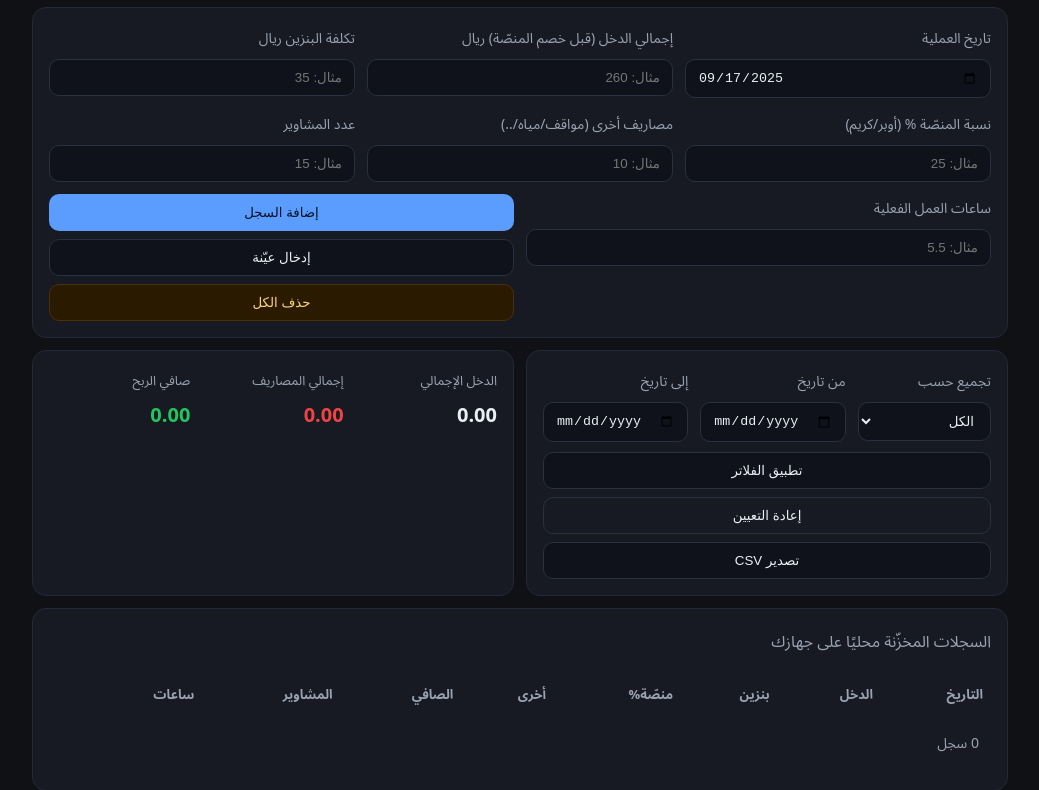
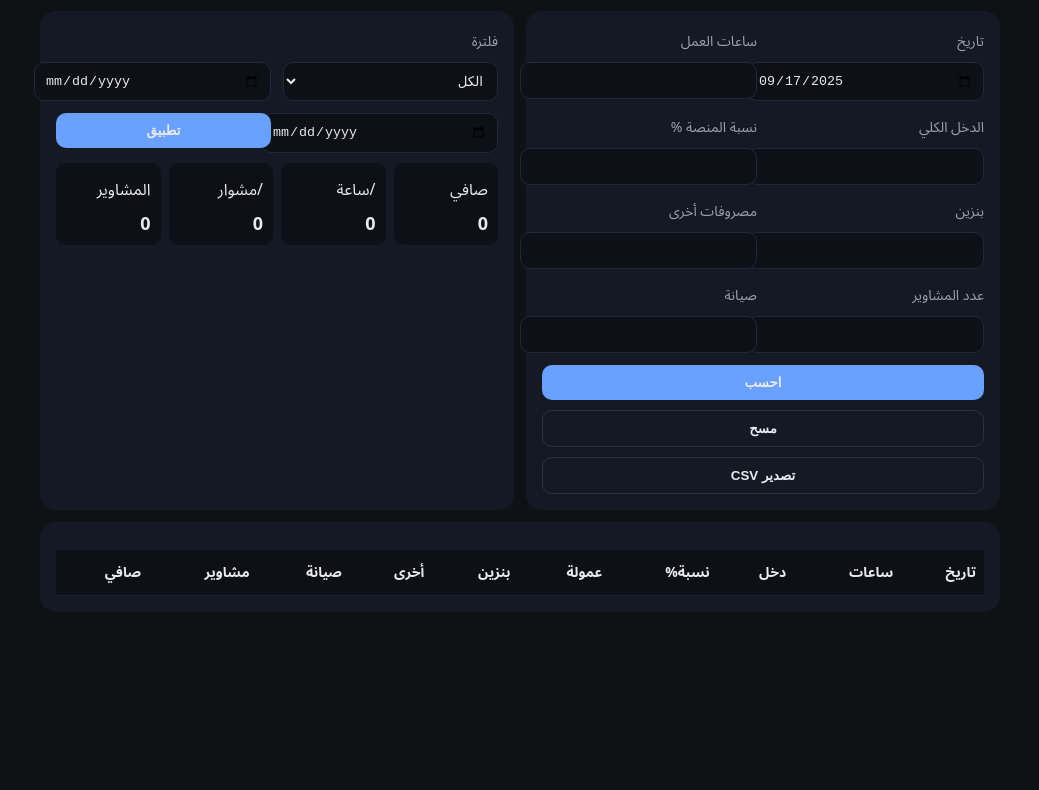
Before and after one commit to abdullahxsa/abdullah-test, a plain HTML site: page index.html in a window 1280 px wide. Shown: the part 92-882 px from the top of the page, without its empty margins (120-1159 px from the left). After the commit the page ends 800 px from the top, so only its background shows below. Drawn offline with Linux system fonts and the light colour scheme.

Commit message:
Full PWA project: index.html + manifest + sw.js

```diff
--- a/index.html
+++ b/index.html
@@ -2,174 +2,113 @@
 <html lang="ar" dir="rtl">
 <head>
   <meta charset="utf-8" />
-  <meta name="viewport" content="width=device-width,initial-scale=1" />
-  <title>حاسبة أرباح المشاوير</title>
-  <link rel="manifest" href="manifest.webmanifest">
-  <link rel="apple-touch-icon" href="icons/icon-192.png">
-  <meta name="theme-color" content="#0f1115">
+  <meta name="viewport" content="width=device-width, initial-scale=1" />
+  <title>حاسبة أرباح المشاوير </title>
+  <meta name="theme-color" content="#0f1115" />
+  <link rel="manifest" href="/abdullah-test/manifest.webmanifest" />
+  <link rel="icon" href="/abdullah-test/icons/icon-192.png" sizes="192x192" />
+  <link rel="apple-touch-icon" href="/abdullah-test/icons/icon-192.png" />
   <style>
-    :root { --bg:#0f1115; --card:#171a22; --text:#eaeef5; --muted:#9aa3b2; --accent:#5b9dff; --ok:#22c55e; --warn:#f59e0b; --bad:#ef4444; }
-    *{box-sizing:border-box} html,body{margin:0;background:var(--bg);color:var(--text);font-family:system-ui,-apple-system,"Segoe UI",Roboto,"Noto Sans Arabic","Noto Sans",Tahoma,Arial,sans-serif}
-    .container{max-width:1024px;margin:auto;padding:24px}
-    h1{font-size:28px;margin:0 0 16px;display:flex;gap:8px;align-items:center}
-    .grid{display:grid;gap:12px}
-    .card{background:var(--card);border:1px solid #242938;border-radius:14px;padding:16px}
+    :root{--bg:#0f1115;--card:#151923;--text:#e8eaef;--muted:#9aa3af;--pri:#6aa0ff;--ok:#39d98a;--bad:#ff6b6b;--br:16px}
+    body{margin:0;background:var(--bg);color:var(--text);font-family:system-ui,"Noto Sans Arabic",Tahoma,sans-serif}
+    .wrap{max-width:960px;margin:auto;padding:24px}
+    h1{margin:8px 0 16px;font-size:26px}
+    .row{display:grid;grid-template-columns:repeat(2,1fr);gap:12px}
+    .card{background:var(--card);padding:16px;border-radius:var(--br)}
     label{font-size:14px;color:var(--muted);display:block;margin-bottom:6px}
-    input,select,button{width:100%;padding:10px 12px;border-radius:10px;border:1px solid #2a3040;background:#0f121a;color:var(--text)}
-    input:focus,select:focus{outline:2px solid var(--accent);border-color:transparent}
-    .row{display:grid;grid-template-columns:repeat(2,1fr);gap:12px}
-    .row-3{display:grid;grid-template-columns:repeat(3,1fr);gap:12px}
-    .actions{display:flex;gap:8px;flex-wrap:wrap}
-    .btn{cursor:pointer;border:1px solid #2a3040;background:#0f121a}
-    .btn.primary{background:var(--accent);border-color:transparent;color:#001226}
-    .btn.warn{background:#2a1a00;border-color:#4a3100;color:#ffd37a}
-    .btn.ghost{background:transparent}
-    table{width:100%;border-collapse:separate;border-spacing:0 8px}
-    thead th{font-weight:600;color:var(--muted);text-align:right;font-size:13px;padding:4px 8px}
-    tbody td{background:#0f121a;border:1px solid #23293a;border-left:none;border-right:none;padding:10px 12px}
-    tbody tr{border-radius:10px;overflow:hidden}
-    tfoot td{color:var(--muted);font-size:14px;padding:8px 12px}
-    .stat{display:flex;flex-direction:column;gap:6px}
-    .stat .k{font-size:13px;color:var(--muted)}
-    .stat .v{font-size:20px;font-weight:700}
-    .ok{color:var(--ok)} .bad{color:var(--bad)}
-    .muted{color:var(--muted)}
-    @media (max-width:720px){ .row, .row-3{grid-template-columns:1fr} }
+    input,select,button{width:100%;padding:10px;border-radius:10px;border:1px solid #222838;background:#0d1017;color:var(--text)}
+    button{background:var(--pri);border:none;cursor:pointer;font-weight:600}
+    button.ghost{background:transparent;border:1px solid #2a3342}
+    table{width:100%;border-collapse:collapse;margin-top:12px;background:#0d1017}
+    th,td{padding:8px;border-bottom:1px solid #1a2130;font-size:14px;text-align:right}
+    tr:hover td{background:#0f141e}
+    .ok{color:var(--ok)}.bad{color:var(--bad)}
+    .stats{display:grid;grid-template-columns:repeat(4,1fr);gap:8px;margin-top:10px}
+    .stat{background:#0d1017;padding:10px;border-radius:10px}
+    .stat b{display:block;font-size:18px;margin-top:4px}
   </style>
 </head>
 <body>
-  <div class="container">
-    <h1> حاسبة أرباح المشاوير</h1>
+  <div class="wrap">
+    <h1>حاسبة أرباح المشاوير </h1>
 
-    <div class="card grid" id="formCard">
-      <div class="row-3">
-        <div>
-          <label>تاريخ العملية</label>
-          <input type="date" id="date" />
+    <div class="row">
+      <div class="card">
+        <div class="row">
+          <div><label>تاريخ</label><input type="date" id="date"></div>
+          <div><label>ساعات العمل</label><input type="number" step="0.1" id="hours"></div>
+          <div><label>الدخل الكلي</label><input type="number" id="gross"></div>
+          <div><label>نسبة المنصة %</label><input type="number" id="pct"></div>
+          <div><label>بنزين</label><input type="number" id="fuel"></div>
+          <div><label>مصروفات أخرى</label><input type="number" id="other"></div>
+          <div><label>عدد المشاوير</label><input type="number" id="rides"></div>
+          <div><label>صيانة</label><input type="number" id="maint"></div>
         </div>
-        <div>
-          <label>إجمالي الدخل (قبل خصم المنصّة)  ريال</label>
-          <input type="number" step="0.01" id="income" placeholder="مثال: 260" />
-        </div>
-        <div>
-          <label>تكلفة البنزين  ريال</label>
-          <input type="number" step="0.01" id="gas" placeholder="مثال: 35" />
+        <div style="margin-top:12px;display:flex;gap:10px;flex-wrap:wrap">
+          <button id="calcBtn">احسب</button>
+          <button class="ghost" id="clearInputs">مسح</button>
+          <button class="ghost" id="exportCsv">تصدير CSV</button>
+          <button class="ghost" id="installBtn" hidden>تثبيت التطبيق</button>
         </div>
       </div>
 
-      <div class="row-3">
-        <div>
-          <label>نسبة المنصّة % (أوبر/كريم)</label>
-          <input type="number" step="0.01" id="platform" placeholder="مثال: 25" />
-        </div>
-        <div>
-          <label>مصاريف أخرى (مواقف/مياه/..)</label>
-          <input type="number" step="0.01" id="other" placeholder="مثال: 10" />
-        </div>
-        <div>
-          <label>عدد المشاوير</label>
-          <input type="number" step="1" id="rides" placeholder="مثال: 15" />
-        </div>
-      </div>
-
-      <div class="row">
-        <div>
-          <label>ساعات العمل الفعلية</label>
-          <input type="number" step="0.1" id="hours" placeholder="مثال: 5.5" />
-        </div>
-        <div class="actions">
-          <button class="btn primary" id="addBtn">إضافة السجل</button>
-          <button class="btn" id="demoBtn" title="إدخال عينة">إدخال عيّنة</button>
-          <button class="btn warn" id="clearAllBtn">حذف الكل</button>
-        </div>
-      </div>
-    </div>
-
-    <div class="row" style="margin-top:12px">
       <div class="card">
-        <div class="row-3">
+        <label>فلترة</label>
+        <div class="row">
           <div>
-            <label>تجميع حسب</label>
-            <select id="groupBy">
+            <select id="range">
               <option value="all">الكل</option>
-              <option value="day">يومي</option>
-              <option value="week">أسبوعي</option>
-              <option value="month">شهري</option>
-              <option value="year">سنوي</option>
-              <option value="range">نطاق تاريخ</option>
+              <option value="day">اليوم</option>
+              <option value="week">الأسبوع</option>
+              <option value="month">الشهر</option>
+              <option value="year">السنة</option>
             </select>
           </div>
-          <div>
-            <label>من تاريخ</label>
-            <input type="date" id="fromDate">
-          </div>
-          <div>
-            <label>إلى تاريخ</label>
-            <input type="date" id="toDate">
-          </div>
+          <div><input type="date" id="from"></div>
+          <div><input type="date" id="to"></div>
+          <div><button id="applyFilter">تطبيق</button></div>
         </div>
-        <div class="actions" style="margin-top:10px">
-          <button class="btn" id="applyFilters">تطبيق الفلاتر</button>
-          <button class="btn ghost" id="resetFilters">إعادة التعيين</button>
-          <button class="btn" id="exportCsv">تصدير CSV</button>
-        </div>
-      </div>
-
-      <div class="card row-3">
-        <div class="stat">
-          <div class="k">الدخل الإجمالي</div>
-          <div class="v" id="sumIncome">0</div>
-        </div>
-        <div class="stat">
-          <div class="k">إجمالي المصاريف</div>
-          <div class="v bad" id="sumCosts">0</div>
-        </div>
-        <div class="stat">
-          <div class="k">صافي الربح</div>
-          <div class="v ok" id="sumProfit">0</div>
+        <div class="stats">
+          <div class="stat"><span>صافي</span><b id="s_net">0</b></div>
+          <div class="stat"><span>/ساعة</span><b id="s_hr">0</b></div>
+          <div class="stat"><span>/مشوار</span><b id="s_ride">0</b></div>
+          <div class="stat"><span>المشاوير</span><b id="s_rides">0</b></div>
         </div>
       </div>
     </div>
 
     <div class="card" style="margin-top:12px">
-      <div class="muted" style="margin-bottom:10px">السجلات المخزّنة محليًا على جهازك</div>
-      <div style="overflow:auto">
-        <table>
-          <thead>
-            <tr>
-              <th>التاريخ</th>
-              <th>الدخل</th>
-              <th>بنزين</th>
-              <th>منصّة%</th>
-              <th>أخرى</th>
-              <th>الصافي</th>
-              <th>المشاوير</th>
-              <th>ساعات</th>
-              <th></th>
-            </tr>
-          </thead>
-          <tbody id="rows"></tbody>
-          <tfoot>
-            <tr>
-              <td colspan="9" class="muted" id="countNote">0 سجل</td>
-            </tr>
-          </tfoot>
-        </table>
-      </div>
+      <table id="tbl">
+        <thead>
+          <tr><th>تاريخ</th><th>ساعات</th><th>دخل</th><th>نسبة%</th><th>عمولة</th><th>بنزين</th><th>أخرى</th><th>صيانة</th><th>مشاوير</th><th>صافي</th></tr>
+        </thead>
+        <tbody></tbody>
+      </table>
     </div>
-
-    <p class="muted" style="margin-top:12px">
-      تلميح: تقدر تثبّت الموقع كتطبيق (PWA) من المتصفح. كل بياناتك تُحفظ محليًا (LocalStorage).
-    </p>
   </div>
 
-  <script src="app.js"></script>
   <script>
-    if ('serviceWorker' in navigator) {
-      window.addEventListener('load', () => {
-        navigator.serviceWorker.register('./sw.js').catch(console.error);
-      });
-    }
+    const BASE='/abdullah-test/'; const swPath=BASE+'sw.js';
+    if('serviceWorker'in navigator){window.addEventListener('load',()=>navigator.serviceWorker.register(swPath,{scope:BASE}))}
+
+    let deferred;const installBtn=document.getElementById('installBtn');
+    window.addEventListener('beforeinstallprompt',e=>{e.preventDefault();deferred=e;installBtn.hidden=false});
+    installBtn?.addEventListener('click',async()=>{deferred.prompt();await deferred.userChoice;deferred=null;installBtn.hidden=true});
+
+    const $=id=>document.getElementById(id),inputs=['date','hours','gross','pct','fuel','other','rides','maint'].map($);
+    const [date,hours,gross,pct,fuel,other,rides,maint]=inputs;
+    const s_net=$('s_net'),s_hr=$('s_hr'),s_ride=$('s_ride'),s_rides=$('s_rides');const tbody=document.querySelector('#tbl tbody');
+    const load=()=>JSON.parse(localStorage.getItem('trip-logs')||'[]');const save=a=>localStorage.setItem('trip-logs',JSON.stringify(a));
+
+    $('calcBtn').onclick=()=>{const d=date.value||new Date().toISOString().slice(0,10),h=+hours.value||0,g=+gross.value||0,p=(+pct.value||0)/100,f=+fuel.value||0,o=+other.value||0,m=+maint.value||0,r=+rides.value||0;
+      const comm=g*p,net=g-comm-f-o-m,hr=h?net/h:0,perRide=r?net/r:0;
+      const row={d,h,g,pct:+pct.value||0,comm:+comm.toFixed(2),f,o,m,r,net:+net.toFixed(2),hr:+hr.toFixed(2),perRide:+perRide.toFixed(2)};
+      const arr=load();arr.push(row);save(arr);render()};
+    $('clearInputs').onclick=()=>inputs.forEach(i=>i.value='');
+    $('applyFilter').onclick=render;
+    $('exportCsv').onclick=()=>{const arr=load();if(!arr.length)return alert('لا يوجد بيانات');const header=['date','hours','gross','pct','comm','fuel','other','maint','rides','net','hr','perRide'];const lines=[header.join(',')];for(const r of arr)lines.push([r.d,r.h,r.g,r.pct,r.comm,r.f,r.o,r.m,r.r,r.net,r.hr,r.perRide].join(','));const blob=new Blob([lines.join('\n')],{type:'text/csv'});const a=document.createElement('a');a.href=URL.createObjectURL(blob);a.download='logs.csv';a.click()};
+    function render(){const arr=load();tbody.innerHTML='';let sum=0,hrs=0,rs=0;for(const r of arr){sum+=r.net;hrs+=r.h;rs+=r.r;const tr=document.createElement('tr');tr.innerHTML=`<td>${r.d}</td><td>${r.h}</td><td>${r.g}</td><td>${r.pct}%</td><td>${r.comm}</td><td>${r.f}</td><td>${r.o}</td><td>${r.m}</td><td>${r.r}</td><td class="${r.net>=0?'ok':'bad'}">${r.net}</td>`;tbody.appendChild(tr)};s_net.textContent=sum;s_hr.textContent=hrs?(sum/hrs).toFixed(2):0;s_ride.textContent=rs?(sum/rs).toFixed(2):0;s_rides.textContent=rs}
+    date.value=new Date().toISOString().slice(0,10);render();
   </script>
 </body>
 </html>
```
Also changed, not shown: sw.js (+7 -11 lines), manifest.webmanifest.
